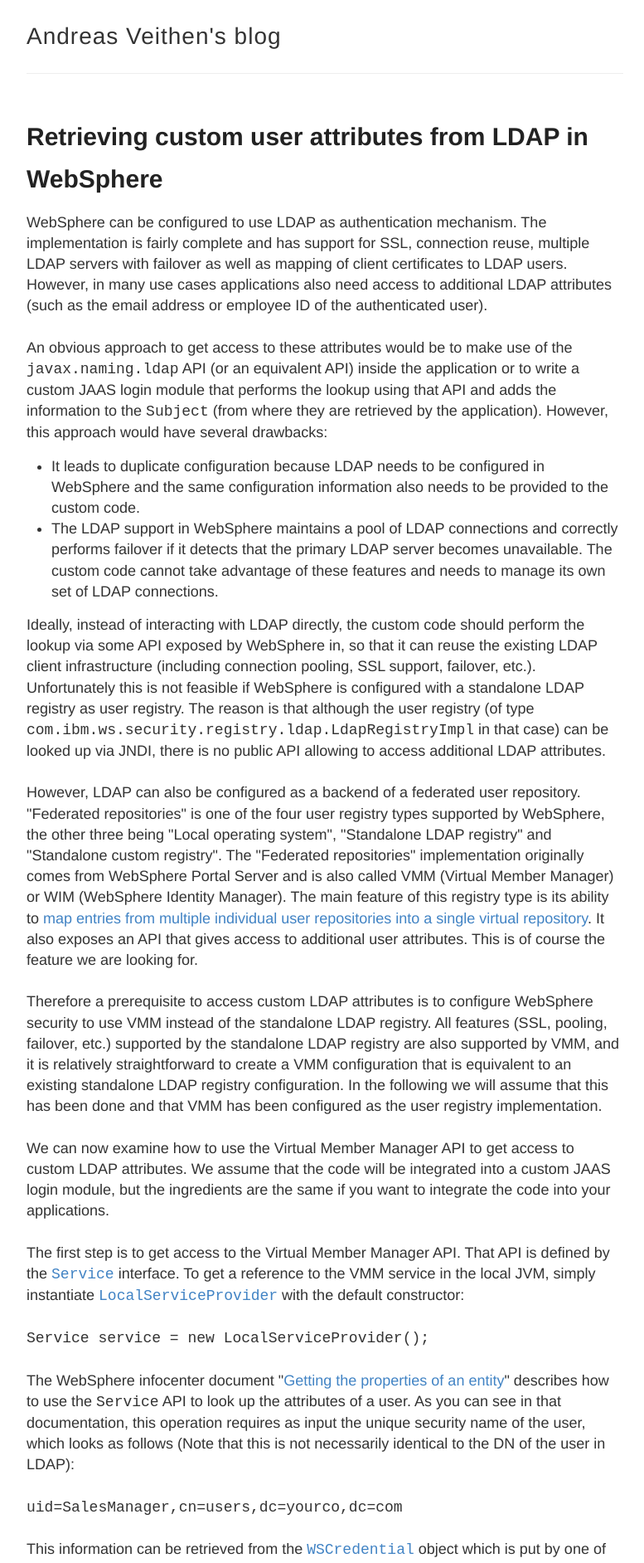
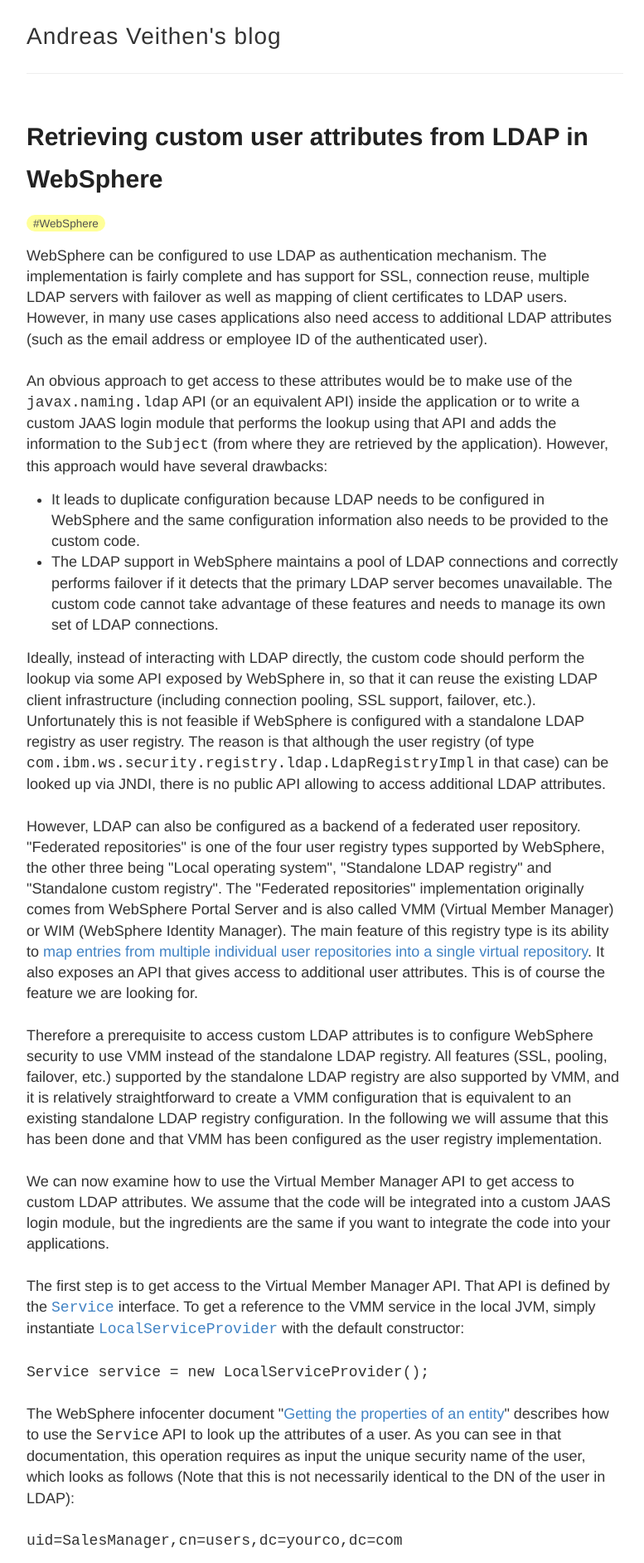
Before and after one commit to veithen/veithen.github.io, a Jekyll site: the page built from _posts/2012-12-13-retrieving-custom-user-attributes-from.html, in a window 1280 px wide. Shown: the top 1884 px of the page at 83% size, without its empty margins (248-1025 px from the left). Built offline with Jekyll 4.4.1, drawn with Linux system fonts in a browser that asks for light colours; some of the changed text lies outside the part shown.

Commit message:
Add tags

```diff
--- a/_layouts/post.html
+++ b/_layouts/post.html
@@ -4,6 +4,12 @@
 
 <article class="post" itemscope itemtype="http://schema.org/Article">
   <h1 itemprop="name">{{ page.title }}</h1>
+
+  <ul class="taglist">
+  {% for tag in page.tags %}
+    <li class="tag">{{tag}}</li>
+  {% endfor %}
+  </ul>
 
   <div class="entry" itemprop="description">
     {{ content }}
--- a/_posts/2012-12-13-retrieving-custom-user-attributes-from.html
+++ b/_posts/2012-12-13-retrieving-custom-user-attributes-from.html
@@ -2,6 +2,7 @@
 layout: post
 title: Retrieving custom user attributes from LDAP in WebSphere
 category: tech
+tags: WebSphere
 ---
 
 WebSphere can be configured to use LDAP as authentication mechanism. The implementation is fairly complete and has support for SSL, connection reuse, multiple LDAP servers with failover as well as mapping of client certificates to LDAP users. However, in many use cases applications also need access to additional LDAP attributes (such as the email address or employee ID of the authenticated user).<br />
@@ -29,7 +30,7 @@
 <br />
 This information can be retrieved from the <a href="http://pic.dhe.ibm.com/infocenter/wasinfo/v7r0/topic/com.ibm.websphere.javadoc.doc/web/apidocs/com/ibm/websphere/security/cred/WSCredential.html"><span style="font-family: Courier New, Courier, monospace;">WSCredential</span></a> object which is put by one of the WebSphere login modules into the shared state (i.e. the <span style="font-family: Courier New, Courier, monospace;">Map</span> that is passed to the initialize method of the <span style="font-family: Courier New, Courier, monospace;">LoginModule</span>). The key to get the object from the map is defined in <a href="http://pic.dhe.ibm.com/infocenter/wasinfo/v7r0/topic/com.ibm.websphere.javadoc.doc/web/spidocs/com/ibm/wsspi/security/auth/callback/Constants.html"><span style="font-family: Courier New, Courier, monospace;">Constants</span></a>. The unique security name is returned by the <span style="font-family: Courier New, Courier, monospace;">getUniqueSecurityName</span> method.<br />
 <br />
-The WebSphere infocenter document mentioned above shows how to specify the list of attributes to be retrieved. It is important to note that these are not LDAP attribute names but names of properties of the <span style="font-family: Courier New, Courier, monospace;">PersonAccount</span> entity defined by VMM. By default, if a property is defined in the <span style="font-family: Courier New, Courier, monospace;">PersonAccount</span>, then it is mapped to the LDAP attribute with the same name. This also means that in order to access an LDAP attribute, a corresponding property must be defined in the <span style="font-family: Courier New, Courier, monospace;">PersonAccount</span> entity. The WebSphere admin console doesn’t allow to inspect or edit the properties of an entity. Therefore this must be done with the help of wsadmin. To inspect the list of existing properties, use the following command:<br />
+The WebSphere infocenter document mentioned above shows how to specify the list of attributes to be retrieved. It is important to note that these are not LDAP attribute names but names of properties of the <span style="font-family: Courier New, Courier, monospace;">PersonAccount</span> entity defined by VMM. By default, if a property is defined in the <span style="font-family: Courier New, Courier, monospace;">PersonAccount</span>, then it is mapped to the LDAP attribute with the same name. This also means that in order to access an LDAP attribute, a corresponding property must be defined in the <span style="font-family: Courier New, Courier, monospace;">PersonAccount</span> entity. The WebSphere admin console doesn't allow to inspect or edit the properties of an entity. Therefore this must be done with the help of wsadmin. To inspect the list of existing properties, use the following command:<br />
 <br />
 <span style="font-family: Courier New, Courier, monospace;">$AdminTask getIdMgrPropertySchema { -entityTypeName PersonAccount }</span><br />
 <br />
@@ -39,7 +40,7 @@
 <br />
 Note that the <span style="font-family: Courier New, Courier, monospace;">addIdMgrPropertyToEntityTypes</span> operation has parameters (<span style="font-family: Courier New, Courier, monospace;">nsURI</span> and <span style="font-family: Courier New, Courier, monospace;">nsPrefix</span>) to specify a custom namespace for the property (to be used instead of the default <span style="font-family: Courier New, Courier, monospace;">http://www.ibm.com/websphere/wim</span> namespace). While it may seem a good idea to define custom properties in a different namespace, the available documentation is not clear about how to query such properties (they are not returned by the code shown in the infocenter document).<br />
 <br />
-Also note that <span style="font-family: Courier New, Courier, monospace;">AdminTask</span> doesn’t define any operation to modify or remove properties. However, this can be achieved by manipulating the <span style="font-family: Courier New, Courier, monospace;">cells/<i>{cell_name}</i>/wim/model/wimxmlextension.xml</span> document in the configuration repository.<br />
+Also note that <span style="font-family: Courier New, Courier, monospace;">AdminTask</span> doesn't define any operation to modify or remove properties. However, this can be achieved by manipulating the <span style="font-family: Courier New, Courier, monospace;">cells/<i>{cell_name}</i>/wim/model/wimxmlextension.xml</span> document in the configuration repository.<br />
 <br />
 The infocenter document mentioned above shows how to invoke the <span style="font-family: Courier New, Courier, monospace;">Service#get</span> method. However, that invocation will only work if the caller has sufficient privileges to access the user information. If the code is executed inside an application, then the user has already been authenticated and the call should succeed (because VMM grants each user access to his own information). On the other hand, if the code is executed inside a login module, authentication is not yet complete and the call will fail with a CWWIM2008E error. To avoid this, it is necessary to execute the code with additional privileges. To do this, <a href="https://gist.github.com/3075970">execute the code with the identity of the server subject</a>:<br />
 <br />
--- a/_posts/2014-10-12-stax-osgi.html
+++ b/_posts/2014-10-12-stax-osgi.html
@@ -2,6 +2,9 @@
 layout: post
 title: How to change the StAX implementation in an OSGi environment
 category: tech
+tags:
+ - StAX
+ - OSGi
 ---
 
 <p>The StAX API uses the so called <a href="http://docs.oracle.com/javase/6/docs/technotes/guides/jar/jar.html#Service%20Provider">JDK 1.3 service provider discovery</a> mechanism to locate providers of its three factory classes (<code>XMLInputFactory</code>, <code>XMLOutputFactory</code> and <code>XMLEventFactory</code>). This mechanism uses the <a href="http://docs.oracle.com/javase/7/docs/api/java/lang/Thread.html#getContextClassLoader()">thread context class loader</a> to look up resources under <tt>META-INF/services/</tt>. Switching to a StAX implementation other than the one shipped with the JRE therefore requires deploying the JAR containing that implementation in such a way that it becomes visible to the thread context class loader.</p>
--- /dev/null
+++ b/_scss/_taglist.scss
@@ -0,0 +1,17 @@
+ul.taglist {
+  list-style-type: none;
+  padding: 0
+}
+
+ul.taglist li.tag:before {
+  content: '#'
+}
+
+ul.taglist li.tag {
+  display: inline;
+  font-size: 75%;
+  color: #505050;
+  background-color: #FFFF99;
+  padding: 0.2em 0.6em;
+  border-radius: 0.8em
+}
--- a/style.scss
+++ b/style.scss
@@ -279,3 +279,5 @@
 // Settled on moving the import of syntax highlighting to the bottom of the CSS
 // ... Otherwise it really bloats up the top of the CSS file and makes it difficult to find the start
 @import "_highlights";
+
+@import "_taglist";
```
Also changed, not shown: _posts/2009-11-15-ejb-and-web-services.md (+3 -0 lines), _posts/2014-11-16-sigterm-propagation.md (+4 -0 lines).
